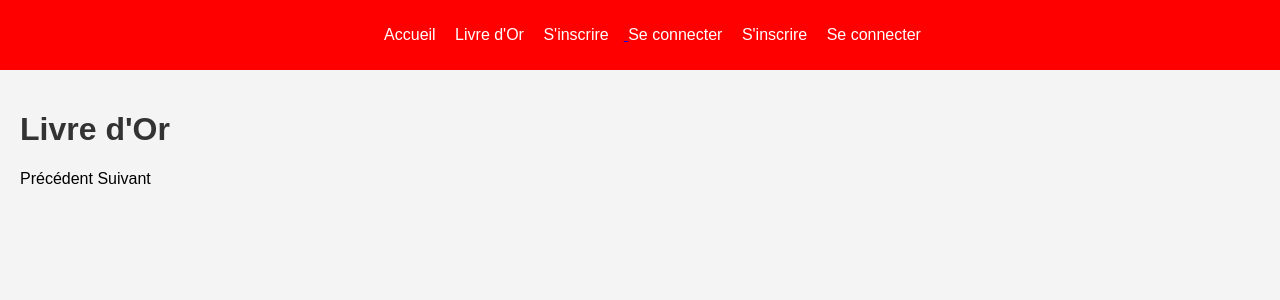
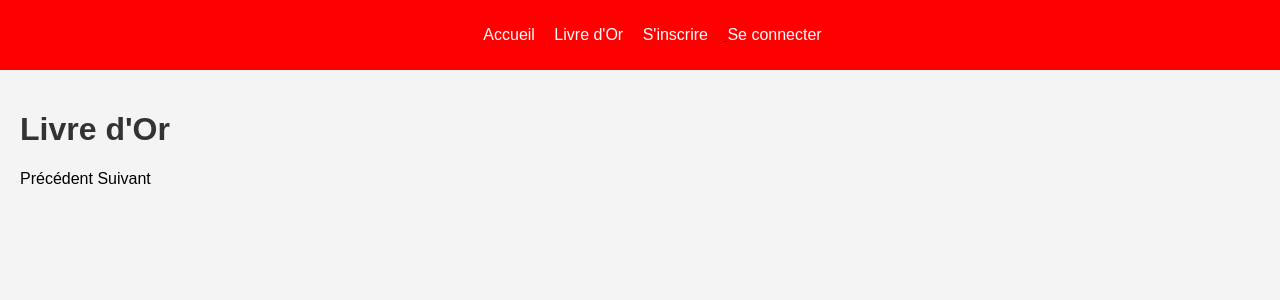
Before and after one commit to Reda21-eng/livre-or, a PHP site: page /livre-or/livre-or.php in a window 1280 px wide. Shown: the top 300 px of the page. Run offline with PHP 8.4, Linux system fonts and the light colour scheme; data that the repository does not hold is empty.

Commit message:
modif lien fichier

```diff
--- a/structure/livre-or.php
+++ b/structure/livre-or.php
@@ -38,7 +38,7 @@ $comments = $stmt->fetchAll();
             <ul>
                 <li><a href="index.php">Accueil</a></li>
                 <li><a href="livre-or.php">Livre d'Or</a></li>
-                <li> <a href=< href="http://localhost/livre-or/authentification/inscription.php">S'inscrire</li>
+                <li> <a href="http://localhost/livre-or/authentification/inscription.php">S'inscrire</li>
                 <li> <a href="http://localhost/livre-or/authentification/connexion.php">Se connecter</a></li>
 
                 <?php
@@ -46,8 +46,7 @@ $comments = $stmt->fetchAll();
                     echo("<li><form method='post' action='deconnexion.php'><button name='deconnexion' type='submit'>déconnexion</button></form></li>");
                 } else {
                     echo("
-                    <li><a href='inscription.php'>S'inscrire</a></li>
-                    <li><a href='connexion.php'>Se connecter</a></li>
+
                     ");
                 }
                 ?>
```
